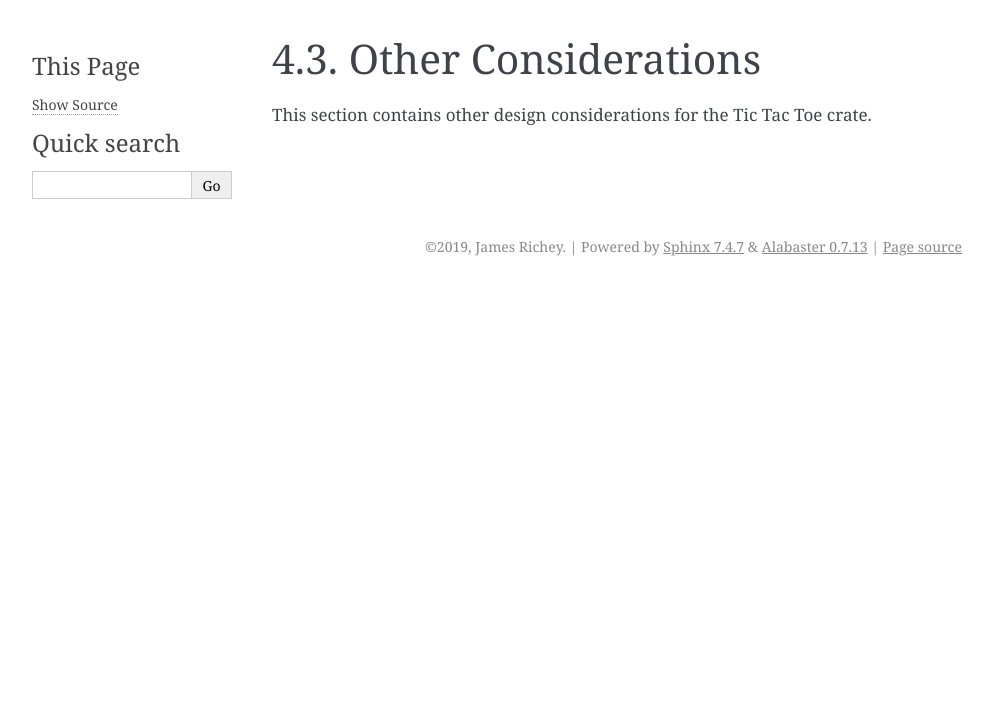
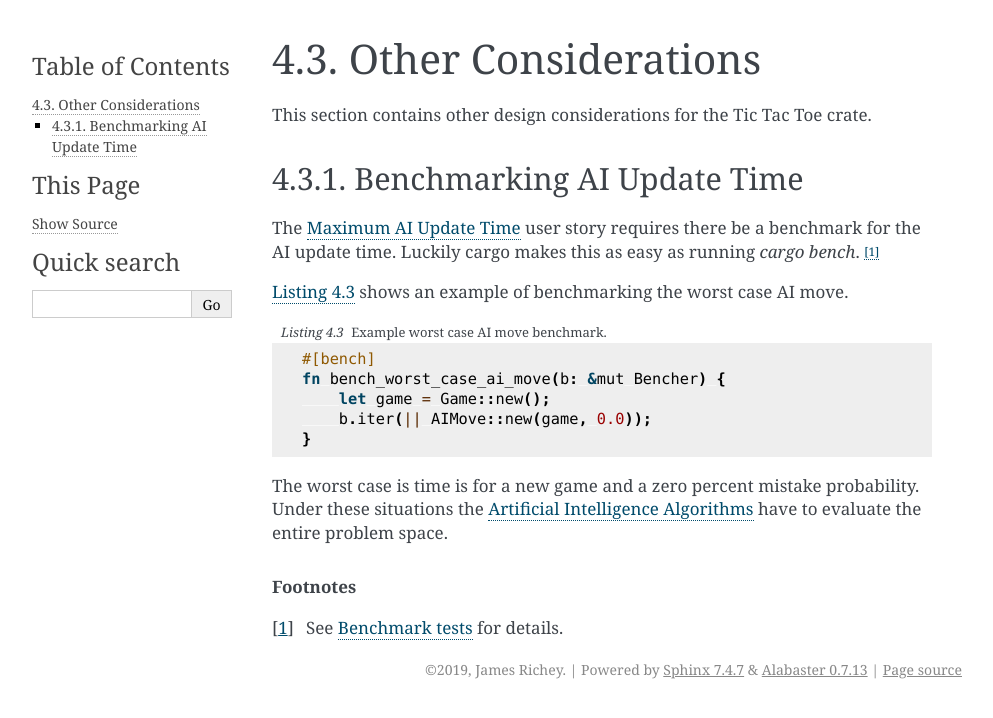
Before and after one commit to j-richey/ounce-of-rust-design-doc, a Sphinx documentation site: the page built from source/design/other-considerations.rst, in a window 1280 px wide. Shown: the top 718 px of the page, without its empty margins (148-1141 px from the left). Built offline with Sphinx 7.4.7, drawn with Linux system fonts in a browser that asks for light colours.

Commit message:
Adding a subsection on how to benchmark the worst case AI update time.
Also adding a reference to the official Rust documentation.

```diff
--- a/source/design/other-considerations.rst
+++ b/source/design/other-considerations.rst
@@ -5,4 +5,32 @@ This section contains other design considerations for the Tic Tac Toe crate.
 
 ..  TODO:
     * How to find wining games / end of game condition (include example code)
-    * A word on how the game is bench marked per the :ref:`ref-maximum-ai-update-time-story` requirement.
+
+
+===========================
+Benchmarking AI Update Time
+===========================
+The :ref:`ref-maximum-ai-update-time-story` user story requires there be a benchmark
+for the AI update time. Luckily cargo makes this as easy as running `cargo bench`. [#rustbenchmark]_
+
+:numref:`code-ai-move-benchmark` shows an example of benchmarking the worst case
+AI move.
+
+..  _code-ai-move-benchmark:
+..  code-block:: rust
+    :caption: Example worst case AI move benchmark.
+
+    #[bench]
+    fn bench_worst_case_ai_move(b: &mut Bencher) {
+        let game = Game::new();
+        b.iter(|| AIMove::new(game, 0.0));
+    }
+
+The worst case is time is for a new game and a zero percent mistake probability.
+Under these situations the :doc:`ai-algorithms` have to evaluate the entire
+problem space.
+
+
+..  rubric:: Footnotes
+
+..  [#rustbenchmark] See `Benchmark tests <https://doc.rust-lang.org/1.7.0/book/benchmark-tests.html>`_ for details.
--- a/source/references.rst
+++ b/source/references.rst
@@ -14,6 +14,9 @@
 
 ..  [Buckland-2004] Mat Buckland (2004) *Programming Game AI by Example*
 
+..  [Rust-Docs] *Rust Documentation*. Available online at https://www.rust-lang.org/learn
+        and on any system with Rust installed by running `rustup doc`.
+
 ..  [Rust-Crate-std] *Crate std - The Rust Standard Library*. Retrieved from https://doc.rust-lang.org/std/index.html
 
 ..  [Rust-API-Guidelines] *Rust API Guidelines*. Retrieved from https://rust-lang-nursery.github.io/api-guidelines/
```
Also changed, not shown: source/overview/objectives.rst (+7 -1 lines).
